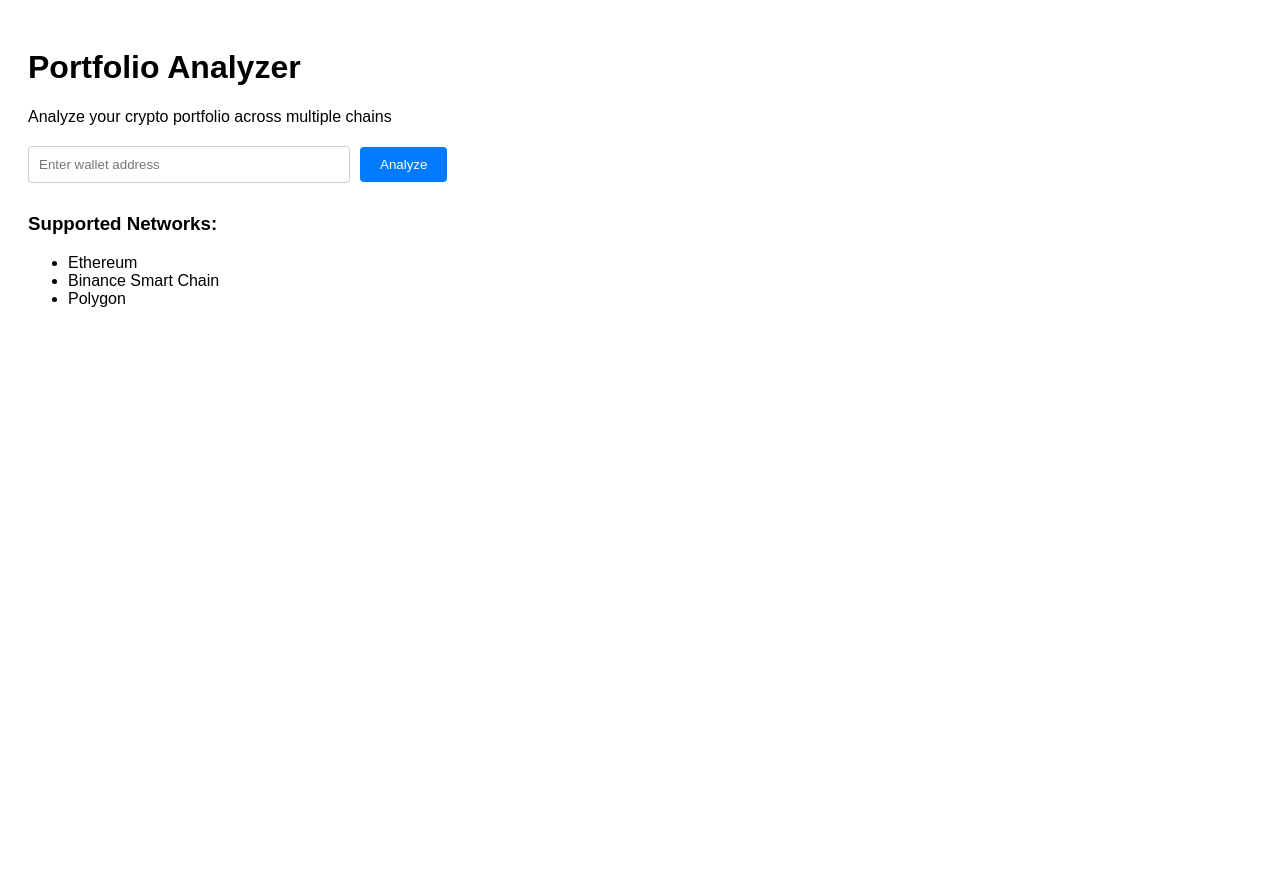
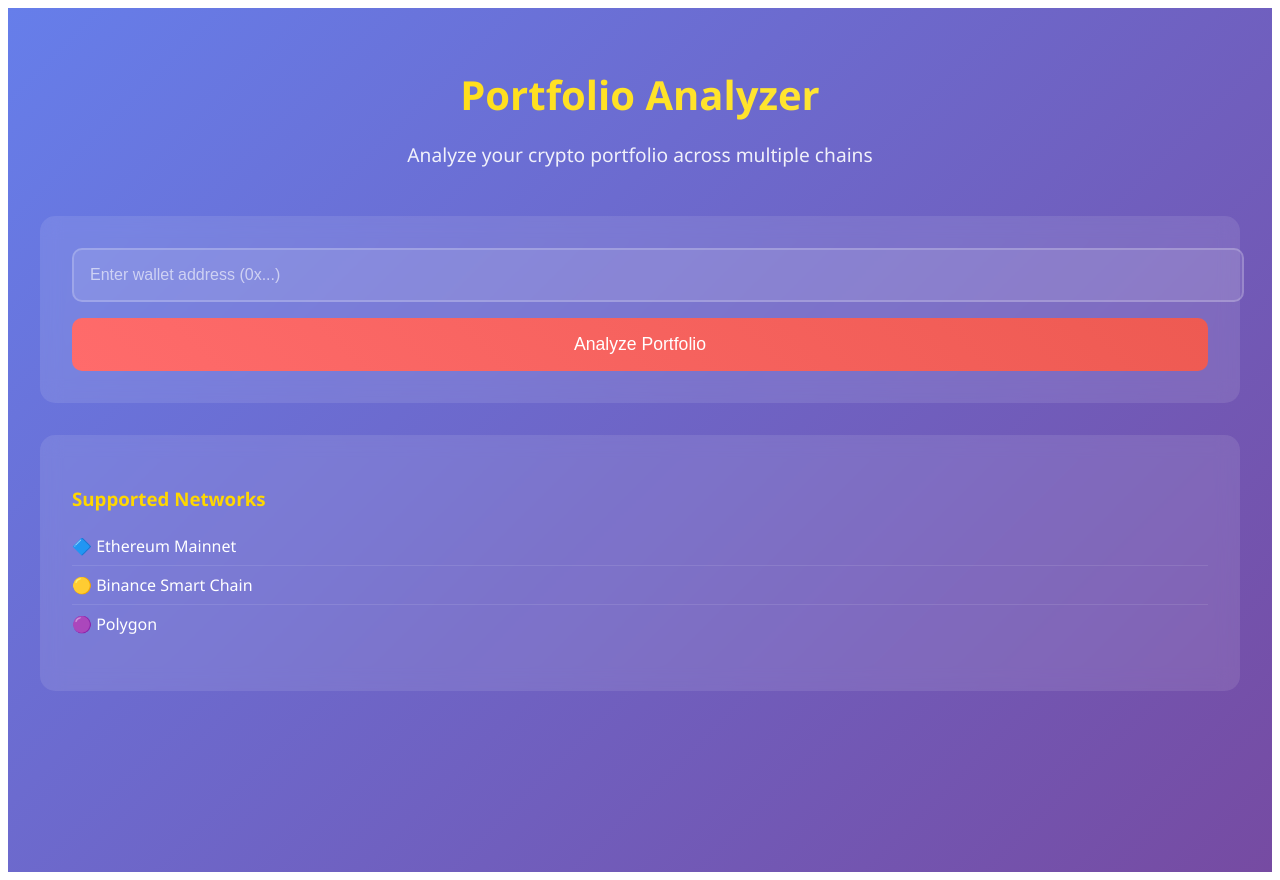
Before and after one commit to 0xcaspian/portfolio-analyzer, a React (Vite) app: page / in a window 1280 px wide. Before the commit the page ends 800 px from the top, so only its background shows below. Built offline with nearby package versions, Linux system fonts and the light colour scheme.

Commit message:
add ui styling and basic interaction

```diff
--- /dev/null
+++ b/src/App.css
@@ -0,0 +1,93 @@
+.app {
+  max-width: 1200px;
+  margin: 0 auto;
+  padding: 2rem;
+  font-family: 'Segoe UI', Tahoma, Geneva, Verdana, sans-serif;
+  background: linear-gradient(135deg, #667eea 0%, #764ba2 100%);
+  min-height: 100vh;
+  color: white;
+}
+
+.header {
+  text-align: center;
+  margin-bottom: 3rem;
+}
+
+.title {
+  font-size: 2.5rem;
+  margin-bottom: 0.5rem;
+  background: linear-gradient(45deg, #ffd700, #ffed4e);
+  -webkit-background-clip: text;
+  -webkit-text-fill-color: transparent;
+  background-clip: text;
+}
+
+.subtitle {
+  font-size: 1.2rem;
+  opacity: 0.9;
+}
+
+.wallet-input-container {
+  background: rgba(255, 255, 255, 0.1);
+  backdrop-filter: blur(10px);
+  border-radius: 15px;
+  padding: 2rem;
+  margin-bottom: 2rem;
+}
+
+.wallet-input {
+  width: 100%;
+  padding: 1rem;
+  font-size: 1rem;
+  border: 2px solid rgba(255, 255, 255, 0.2);
+  border-radius: 10px;
+  background: rgba(255, 255, 255, 0.1);
+  color: white;
+  margin-bottom: 1rem;
+}
+
+.wallet-input::placeholder {
+  color: rgba(255, 255, 255, 0.6);
+}
+
+.analyze-btn {
+  width: 100%;
+  padding: 1rem;
+  font-size: 1.1rem;
+  background: linear-gradient(45deg, #ff6b6b, #ee5a52);
+  color: white;
+  border: none;
+  border-radius: 10px;
+  cursor: pointer;
+  transition: transform 0.2s;
+}
+
+.analyze-btn:hover {
+  transform: translateY(-2px);
+}
+
+.networks-section {
+  background: rgba(255, 255, 255, 0.1);
+  backdrop-filter: blur(10px);
+  border-radius: 15px;
+  padding: 2rem;
+}
+
+.networks-title {
+  margin-bottom: 1rem;
+  color: #ffd700;
+}
+
+.networks-list {
+  list-style: none;
+  padding: 0;
+}
+
+.networks-list li {
+  padding: 0.5rem 0;
+  border-bottom: 1px solid rgba(255, 255, 255, 0.1);
+}
+
+.networks-list li:last-child {
+  border-bottom: none;
+}
--- a/src/App.tsx
+++ b/src/App.tsx
@@ -1,47 +1,43 @@
 import { useState } from 'react'
+import './App.css'
 
 function App() {
   const [walletAddress, setWalletAddress] = useState('')
 
+  const handleAnalyze = () => {
+    if (!walletAddress) {
+      alert('Please enter a wallet address')
+      return
+    }
+    console.log('Analyzing wallet:', walletAddress)
+  }
+
   return (
-    <div style={{ padding: '20px', fontFamily: 'Arial, sans-serif' }}>
-      <h1>Portfolio Analyzer</h1>
-      <p>Analyze your crypto portfolio across multiple chains</p>
+    <div className="app">
+      <div className="header">
+        <h1 className="title">Portfolio Analyzer</h1>
+        <p className="subtitle">Analyze your crypto portfolio across multiple chains</p>
+      </div>
 
-      <div style={{ marginTop: '20px' }}>
+      <div className="wallet-input-container">
         <input
           type="text"
-          placeholder="Enter wallet address"
+          placeholder="Enter wallet address (0x...)"
           value={walletAddress}
           onChange={(e) => setWalletAddress(e.target.value)}
-          style={{
-            padding: '10px',
-            width: '300px',
-            marginRight: '10px',
-            border: '1px solid #ccc',
-            borderRadius: '4px'
-          }}
+          className="wallet-input"
         />
-        <button
-          style={{
-            padding: '10px 20px',
-            backgroundColor: '#007bff',
-            color: 'white',
-            border: 'none',
-            borderRadius: '4px',
-            cursor: 'pointer'
-          }}
-        >
-          Analyze
+        <button onClick={handleAnalyze} className="analyze-btn">
+          Analyze Portfolio
         </button>
       </div>
 
-      <div style={{ marginTop: '30px' }}>
-        <h3>Supported Networks:</h3>
-        <ul>
-          <li>Ethereum</li>
-          <li>Binance Smart Chain</li>
-          <li>Polygon</li>
+      <div className="networks-section">
+        <h3 className="networks-title">Supported Networks</h3>
+        <ul className="networks-list">
+          <li>🔷 Ethereum Mainnet</li>
+          <li>🟡 Binance Smart Chain</li>
+          <li>🟣 Polygon</li>
         </ul>
       </div>
     </div>
```
